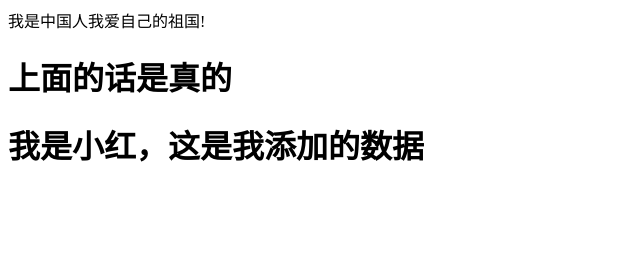
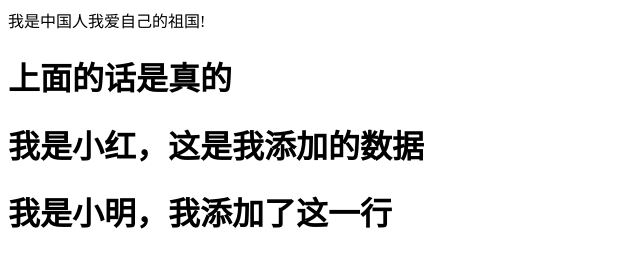
Before and after one commit to zhenchaojia/suiyi-ssh, a plain HTML site: page index.html in a window 1280 px wide. Shown: the whole page, without its empty margins (0-640 px from the left). Drawn offline with Linux system fonts and the light colour scheme.

Commit message:
又添加了一行

```diff
--- a/index.html
+++ b/index.html
@@ -8,5 +8,6 @@
   <div>我是中国人我爱自己的祖国!</div>
   <h1>上面的话是真的</h1>
   <h1>我是小红，这是我添加的数据</h1>
+  <h1>我是小明，我添加了这一行</h1>
 </body>
 </html>
```
